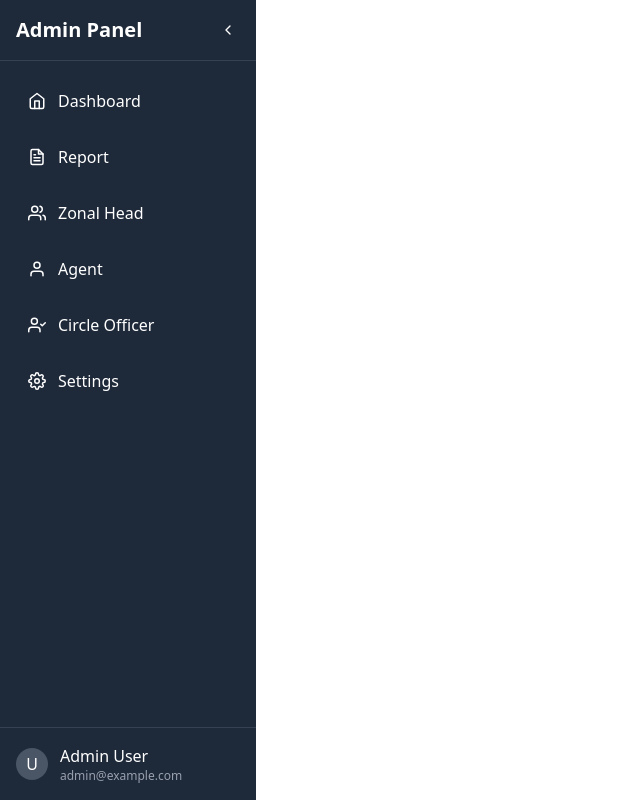
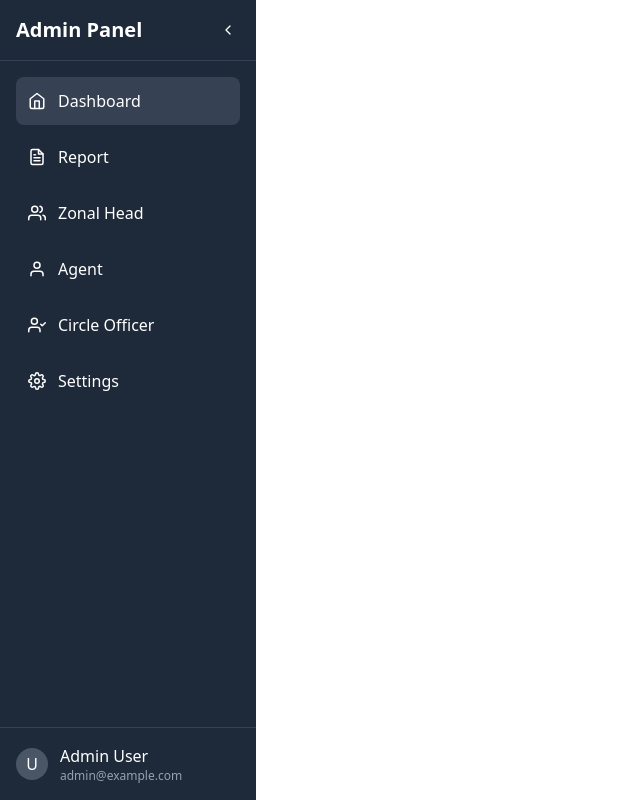
Before and after one commit to rajanCuro/NewMasterAdminWeb, a React (Vite) app: page / in a window 1280 px wide. Both pictures are taken after a click on the button "Sign In". Shown: the whole page, without its empty margins (0-640 px from the left). Built offline with nearby package versions, Linux system fonts and the light colour scheme.

Commit message:
sidebar also route

```diff
--- a/src/components/sidebar.jsx
+++ b/src/components/sidebar.jsx
@@ -1,4 +1,5 @@
 import React, { useState } from 'react';
+import { Link, useLocation } from 'react-router-dom';
 import {
   FiHome,
   FiFileText,
@@ -14,80 +15,56 @@ import {
 const Sidebar = () => {
   const [collapsed, setCollapsed] = useState(false);
   const [mobileOpen, setMobileOpen] = useState(false);
+  const location = useLocation();
 
-  const toggleSidebar = () => {
-    setCollapsed(!collapsed);
-  };
-
-  const toggleMobileSidebar = () => {
-    setMobileOpen(!mobileOpen);
-  };
+  const toggleSidebar = () => setCollapsed(!collapsed);
+  const toggleMobileSidebar = () => setMobileOpen(!mobileOpen);
 
   const menuItems = [
-    { icon: <FiHome className="text-lg" />, label: 'Dashboard' },
-    { icon: <FiFileText className="text-lg" />, label: 'Report' },
-    { icon: <FiUsers className="text-lg" />, label: 'Zonal Head' },
-    { icon: <FiUser className="text-lg" />, label: 'Agent' },
-    { icon: <FiUserCheck className="text-lg" />, label: 'Circle Officer' },
-    { icon: <FiSettings className="text-lg" />, label: 'Settings' },
+    { icon: <FiHome className="text-lg" />, label: 'Dashboard', path: '/dashboard' },
+    { icon: <FiFileText className="text-lg" />, label: 'Report', path: '/report' },
+    { icon: <FiUsers className="text-lg" />, label: 'Zonal Head', path: '/zonal-head' },
+    { icon: <FiUser className="text-lg" />, label: 'Agent', path: '/agent' },
+    { icon: <FiUserCheck className="text-lg" />, label: 'Circle Officer', path: '/circle-officer' },
+    { icon: <FiSettings className="text-lg" />, label: 'Settings', path: '/settings' },
   ];
 
   return (
     <>
       {/* Mobile menu button */}
-      <button
-        onClick={toggleMobileSidebar}
-        className="md:hidden fixed top-4 left-4 z-50 p-2 rounded-md bg-gray-800 text-white"
-      >
+      <button onClick={toggleMobileSidebar} className="md:hidden fixed top-4 left-4 z-50 p-2 rounded-md bg-gray-800 text-white">
         <FiMenu className="text-xl" />
       </button>
 
       {/* Sidebar */}
-      <div
-        className={`
-          fixed top-0 left-0 h-screen bg-gray-800 text-white transition-all duration-300 ease-in-out
-          ${collapsed ? 'w-20' : 'w-64'}
-          ${mobileOpen ? 'translate-x-0' : '-translate-x-full md:translate-x-0'}
-          z-40
-        `}
-      >
+      <div className={`fixed top-0 left-0 h-screen bg-gray-800 text-white transition-all duration-300 ease-in-out ${collapsed ? 'w-20' : 'w-64'} ${mobileOpen ? 'translate-x-0' : '-translate-x-full md:translate-x-0'} z-40`}>
         <div className="flex flex-col h-full">
-          {/* Logo/Sidebar Header */}
+          {/* Logo */}
           <div className={`flex items-center ${collapsed ? 'justify-center' : 'justify-between'} p-4 border-b border-gray-700`}>
-            {!collapsed && (
-              <h1 className="text-xl font-bold">Admin Panel</h1>
-            )}
-            <button
-              onClick={toggleSidebar}
-              className="p-1 rounded-full hover:bg-gray-700"
-            >
+            {!collapsed && <h1 className="text-xl font-bold">Admin Panel</h1>}
+            <button onClick={toggleSidebar} className="p-1 rounded-full hover:bg-gray-700">
               {collapsed ? <FiChevronRight /> : <FiChevronLeft />}
             </button>
           </div>
 
-          {/* Menu Items */}
+          {/* Menu */}
           <nav className="flex-1 overflow-y-auto">
             <ul className="space-y-2 p-4">
               {menuItems.map((item, index) => (
                 <li key={index}>
-                  <a
-                    href="#"
-                    className={`
-                      flex items-center p-3 rounded-lg hover:bg-gray-700 transition-colors
-                      ${collapsed ? 'justify-center' : ''}
-                    `}
+                  <Link
+                    to={item.path}
+                    className={`flex items-center p-3 rounded-lg transition-colors ${location.pathname === item.path ? 'bg-gray-700' : 'hover:bg-gray-700'} ${collapsed ? 'justify-center' : ''}`}
                   >
                     <span className="flex-shrink-0">{item.icon}</span>
-                    {!collapsed && (
-                      <span className="ml-3">{item.label}</span>
-                    )}
-                  </a>
+                    {!collapsed && <span className="ml-3">{item.label}</span>}
+                  </Link>
                 </li>
               ))}
             </ul>
           </nav>
 
-          {/* User Profile */}
+          {/* Profile */}
           <div className={`p-4 border-t border-gray-700 ${collapsed ? 'text-center' : 'flex items-center'}`}>
             <div className="w-8 h-8 rounded-full bg-gray-600 flex items-center justify-center">
               <span>U</span>
@@ -103,12 +80,7 @@ const Sidebar = () => {
       </div>
 
       {/* Overlay for mobile */}
-      {mobileOpen && (
-        <div
-          onClick={toggleMobileSidebar}
-          className="md:hidden fixed inset-0 bg-black bg-opacity-50 z-30"
-        ></div>
-      )}
+      {mobileOpen && <div onClick={toggleMobileSidebar} className="md:hidden fixed inset-0 bg-black bg-opacity-50 z-30"></div>}
     </>
   );
 };
```
